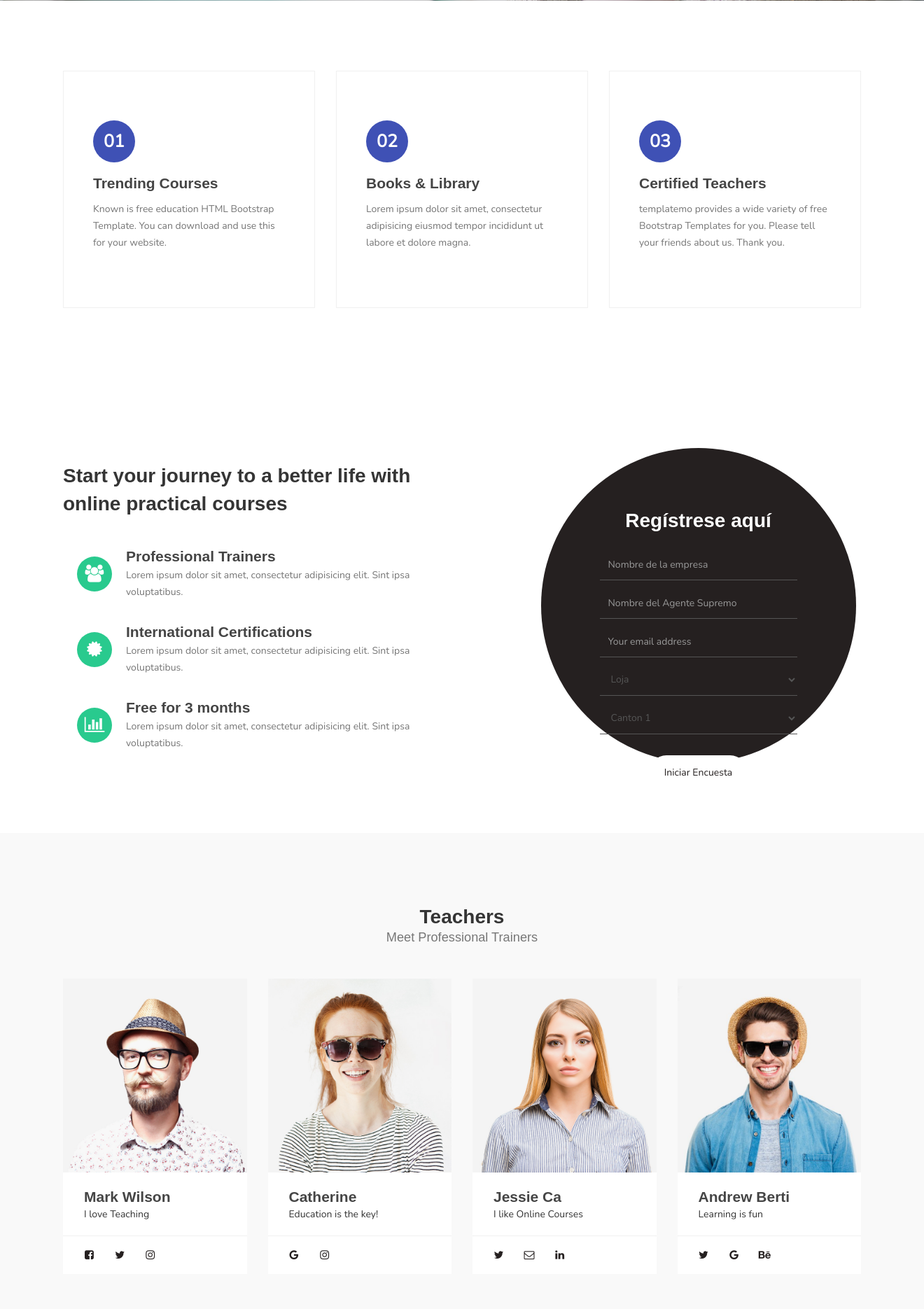
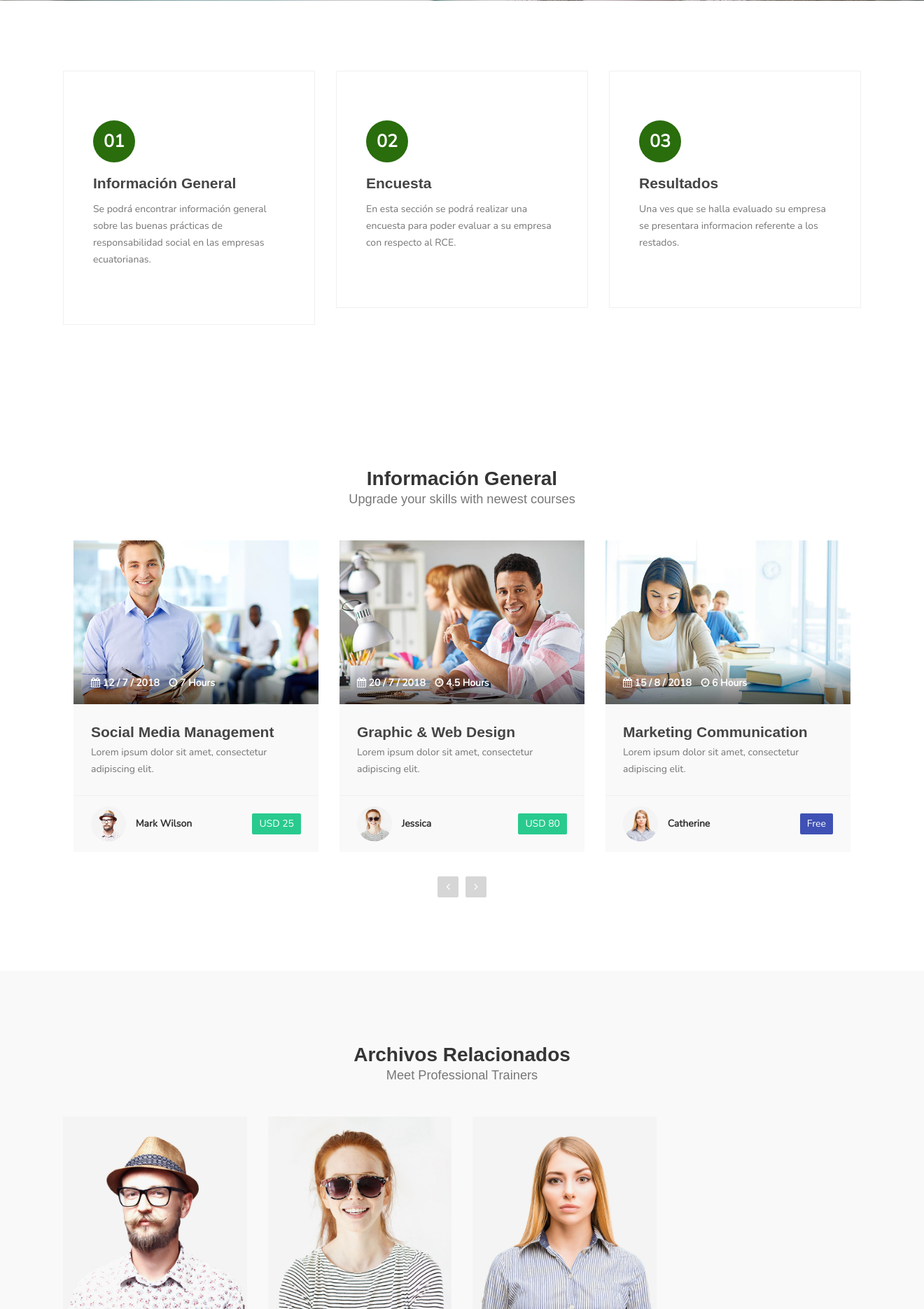
Before and after one commit to jjyanangomez/Fomentando-Buenas-Practicas-Empresas-ECU, a PHP site: page / in a window 1320 px wide; the page is wider, and only the part inside the window is pictured. Shown: the part 719-2589 px from the top of that part at 70% size. Run offline with PHP 8.4, Linux system fonts and the light colour scheme; some web fonts are replaced.

Commit message:
Merge branch 'actualizacionPrincipal' into main

```diff
--- a/css/templatemo-style.css
+++ b/css/templatemo-style.css
@@ -258,7 +258,7 @@ https://templatemo.com/tm-516-known
 
   .custom-navbar {
     background: #ffffff;
-    border-top: 5px solid #29ca8e;
+    border-top: 5px solid #9dc15b;
     border-bottom: 0;
     -webkit-box-shadow: 0 1px 30px rgba(0, 0, 0, 0.1);
     -moz-box-shadow: 0 1px 30px rgba(0, 0, 0, 0.1);
@@ -285,7 +285,7 @@ https://templatemo.com/tm-516-known
   }
 
   .custom-navbar .navbar-nav.navbar-right li a .fa {
-    background: #29ca8e;
+    background: #9dc15b;
     border-radius: 100%;
     color: #ffffff;
     width: 30px;
@@ -309,12 +309,12 @@ https://templatemo.com/tm-516-known
   }
 
   .custom-navbar .nav li a:hover {
-    background-color: #29ca8e;
+    background-color: #9dc15b;
     color: #ffffff;
   }
 
   .custom-navbar .nav li.active > a {
-    background-color: #29ca8e;
+    background-color: #9dc15b;
     color: #ffffff;
   }
 
@@ -406,7 +406,7 @@ https://templatemo.com/tm-516-known
   }
 
   .feature-thumb span {
-    background: #3f51b5;
+    background: #296d0d;
     border-radius: 50px;
     color: #ffffff;
     font-size: 25px;
@@ -683,7 +683,7 @@ https://templatemo.com/tm-516-known
   -----------------------------------------*/
 
   #contact {
-    background: #3f51b5;
+    background: #9dc15b;
   }
 
   #contact h2 {
--- a/index.html
+++ b/index.html
@@ -2,7 +2,7 @@
 <html lang="en">
 <head>
 
-     <title>Known - Education HTML Template</title>
+     <title>GOOD COMPANY</title>
 <!--
 
 Known Template
@@ -50,18 +50,18 @@ https://templatemo.com/tm-516-known
                     </button>
 
                     <!-- lOGO TEXT HERE -->
-                    <a href="#" class="navbar-brand">Known</a>
+                    <a href="#" class="navbar-brand">GOOD COMPANY</a>
                </div>
 
                <!-- MENU LINKS -->
                <div class="collapse navbar-collapse">
                     <ul class="nav navbar-nav navbar-nav-first">
-                         <li><a href="#top" class="smoothScroll">Home</a></li>
-                         <li><a href="#about" class="smoothScroll">About</a></li>
-                         <li><a href="#team" class="smoothScroll">Our Teachers</a></li>
-                         <li><a href="#courses" class="smoothScroll">Courses</a></li>
-                         <li><a href="#testimonial" class="smoothScroll">Reviews</a></li>
-                         <li><a href="#contact" class="smoothScroll">Contact</a></li>
+                         <li><a href="#top" class="smoothScroll">Inicio</a></li>
+                         <li><a href="#courses" class="smoothScroll">Información General</a></li>
+                         <li><a href="#team" class="smoothScroll">Archivos Relacionados</a></li>
+                         <li><a href="#about" class="smoothScroll">Encuesta</a></li>
+                       <!--  <li><a href="#testimonial" class="smoothScroll">Reviews</a></li> -->
+                         <li><a href="#contact" class="smoothScroll">Contactos</a></li>
                     </ul>
 
                     <ul class="nav navbar-nav navbar-right">
@@ -84,7 +84,7 @@ https://templatemo.com/tm-516-known
                                         <div class="col-md-6 col-sm-12">
                                              <h1>Distance Learning Education Center</h1>
                                              <h3>Our online courses are designed to fit in your industry supporting all-round with latest technologies.</h3>
-                                             <a href="#feature" class="section-btn btn btn-default smoothScroll">Discover more</a>
+                                             <a href="#feature" class="section-btn btn btn-default smoothScroll">Distribución de la página</a>
                                         </div>
                                    </div>
                               </div>
@@ -126,169 +126,27 @@ https://templatemo.com/tm-516-known
                     <div class="col-md-4 col-sm-4">
                          <div class="feature-thumb">
                               <span>01</span>
-                              <h3>Trending Courses</h3>
-                              <p>Known is free education HTML Bootstrap Template. You can download and use this for your website.</p>
+                              <!--<h3>Trending Courses</h3>-->
+                              <h3>Información General</h3>
+                              <p>Se podrá encontrar información general sobre las buenas prácticas de responsabilidad social en las empresas ecuatorianas.</p>
                          </div>
                     </div>
 
                     <div class="col-md-4 col-sm-4">
                          <div class="feature-thumb">
                               <span>02</span>
-                              <h3>Books & Library</h3>
-                              <p>Lorem ipsum dolor sit amet, consectetur adipisicing eiusmod tempor incididunt ut labore et dolore magna.</p>
+                              <!--<h3>Books & Library</h3>-->
+                              <h3>Encuesta</h3>
+                              <p>En esta sección se podrá realizar una encuesta para poder evaluar a su empresa con respecto al RCE.</p>
                          </div>
                     </div>
 
                     <div class="col-md-4 col-sm-4">
                          <div class="feature-thumb">
                               <span>03</span>
-                              <h3>Certified Teachers</h3>
-                              <p>templatemo provides a wide variety of free Bootstrap Templates for you. Please tell your friends about us. Thank you.</p>
-                         </div>
-                    </div>
-
-               </div>
-          </div>
-     </section>
-
-
-     <!-- ABOUT -->
-     <section id="about">
-          <div class="container">
-               <div class="row">
-
-                    <div class="col-md-6 col-sm-12">
-                         <div class="about-info">
-                              <h2>Start your journey to a better life with online practical courses</h2>
-
-                              <figure>
-                                   <span><i class="fa fa-users"></i></span>
-                                   <figcaption>
-                                        <h3>Professional Trainers</h3>
-                                        <p>Lorem ipsum dolor sit amet, consectetur adipisicing elit. Sint ipsa voluptatibus.</p>
-                                   </figcaption>
-                              </figure>
-
-                              <figure>
-                                   <span><i class="fa fa-certificate"></i></span>
-                                   <figcaption>
-                                        <h3>International Certifications</h3>
-                                        <p>Lorem ipsum dolor sit amet, consectetur adipisicing elit. Sint ipsa voluptatibus.</p>
-                                   </figcaption>
-                              </figure>
-
-                              <figure>
-                                   <span><i class="fa fa-bar-chart-o"></i></span>
-                                   <figcaption>
-                                        <h3>Free for 3 months</h3>
-                                        <p>Lorem ipsum dolor sit amet, consectetur adipisicing elit. Sint ipsa voluptatibus.</p>
-                                   </figcaption>
-                              </figure>
-                         </div>
-                    </div>
-
-                    <div class="col-md-offset-1 col-md-4 col-sm-12">
-                         <div class="entry-form">
-                              <form action="#" method="post">
-                                   <h2>Regístrese aquí</h2>
-                                   <input type="text" name="nombre Empresa" class="form-control" placeholder="Nombre de la empresa" required="">
-                                   <input type="text" name="agente Supremo" class="form-control" placeholder="Nombre del Agente Supremo" required="">
-                                   <input type="email" name="email" class="form-control" placeholder="Your email address" required="">
-                                   <select type ="select" name="Provincia" class="form-control">
-                                    <option value="Loja">Loja</option>
-                                    <option value="Cuenca">Cuenca</option>
-                                    <option value="Guayaquil">Guayaquil</option>
-                                </select>
-                                <select type ="select" name="Canton" class="form-control">
-                                    <option value="Canton 1">Canton 1</option>
-                                    <option value="Canton 2">Canton 2</option>
-                                    <option value="Canton 3">Canton 3</option>
-                                </select>
-                                   <button class="submit-btn form-control" id="form-submit">Iniciar Encuesta</button>
-                              </form>
-                         </div>
-                    </div>
-
-               </div>
-          </div>
-     </section>
-
-
-     <!-- TEAM -->
-     <section id="team">
-          <div class="container">
-               <div class="row">
-
-                    <div class="col-md-12 col-sm-12">
-                         <div class="section-title">
-                              <h2>Teachers <small>Meet Professional Trainers</small></h2>
-                         </div>
-                    </div>
-
-                    <div class="col-md-3 col-sm-6">
-                         <div class="team-thumb">
-                              <div class="team-image">
-                                   <img src="images/author-image1.jpg" class="img-responsive" alt="">
-                              </div>
-                              <div class="team-info">
-                                   <h3>Mark Wilson</h3>
-                                   <span>I love Teaching</span>
-                              </div>
-                              <ul class="social-icon">
-                                   <li><a href="#" class="fa fa-facebook-square" attr="facebook icon"></a></li>
-                                   <li><a href="#" class="fa fa-twitter"></a></li>
-                                   <li><a href="#" class="fa fa-instagram"></a></li>
-                              </ul>
-                         </div>
-                    </div>
-
-                    <div class="col-md-3 col-sm-6">
-                         <div class="team-thumb">
-                              <div class="team-image">
-                                   <img src="images/author-image2.jpg" class="img-responsive" alt="">
-                              </div>
-                              <div class="team-info">
-                                   <h3>Catherine</h3>
-                                   <span>Education is the key!</span>
-                              </div>
-                              <ul class="social-icon">
-                                   <li><a href="#" class="fa fa-google"></a></li>
-                                   <li><a href="#" class="fa fa-instagram"></a></li>
-                              </ul>
-                         </div>
-                    </div>
-
-                    <div class="col-md-3 col-sm-6">
-                         <div class="team-thumb">
-                              <div class="team-image">
-                                   <img src="images/author-image3.jpg" class="img-responsive" alt="">
-                              </div>
-                              <div class="team-info">
-                                   <h3>Jessie Ca</h3>
-                                   <span>I like Online Courses</span>
-                              </div>
-                              <ul class="social-icon">
-                                   <li><a href="#" class="fa fa-twitter"></a></li>
-                                   <li><a href="#" class="fa fa-envelope-o"></a></li>
-                                   <li><a href="#" class="fa fa-linkedin"></a></li>
-                              </ul>
-                         </div>
-                    </div>
-
-                    <div class="col-md-3 col-sm-6">
-                         <div class="team-thumb">
-                              <div class="team-image">
-                                   <img src="images/author-image4.jpg" class="img-responsive" alt="">
-                              </div>
-                              <div class="team-info">
-                                   <h3>Andrew Berti</h3>
-                                   <span>Learning is fun</span>
-                              </div>
-                              <ul class="social-icon">
-                                   <li><a href="#" class="fa fa-twitter"></a></li>
-                                   <li><a href="#" class="fa fa-google"></a></li>
-                                   <li><a href="#" class="fa fa-behance"></a></li>
-                              </ul>
+                              <!--<h3>Certified Teachers</h3>-->
+                              <h3>Resultados</h3>
+                              <p>Una ves que se halla evaluado su empresa se presentara informacion referente a los restados.</p>
                          </div>
                     </div>
 
@@ -304,7 +162,7 @@ https://templatemo.com/tm-516-known
 
                     <div class="col-md-12 col-sm-12">
                          <div class="section-title">
-                              <h2>Popular Courses <small>Upgrade your skills with newest courses</small></h2>
+                              <h2>Información General <small>Upgrade your skills with newest courses</small></h2>
                          </div>
 
                          <div class="owl-carousel owl-theme owl-courses">
@@ -469,94 +327,124 @@ https://templatemo.com/tm-516-known
           </div>
      </section>
 
-
-     <!-- TESTIMONIAL -->
-     <section id="testimonial">
+     <!-- TEAM -->
+     <section id="team">
           <div class="container">
                <div class="row">
 
                     <div class="col-md-12 col-sm-12">
                          <div class="section-title">
-                              <h2>Student Reviews <small>from around the world</small></h2>
-                         </div>
-
-                         <div class="owl-carousel owl-theme owl-client">
-                              <div class="col-md-4 col-sm-4">
-                                   <div class="item">
-                                        <div class="tst-image">
-                                             <img src="images/tst-image1.jpg" class="img-responsive" alt="">
-                                        </div>
-                                        <div class="tst-author">
-                                             <h4>Jackson</h4>
-                                             <span>Shopify Developer</span>
-                                        </div>
-                                        <p>You really do help young creative minds to get quality education and professional job search assistance. I’d recommend it to everyone!</p>
-                                        <div class="tst-rating">
-                                             <i class="fa fa-star"></i>
-                                             <i class="fa fa-star"></i>
-                                             <i class="fa fa-star"></i>
-                                             <i class="fa fa-star"></i>
-                                             <i class="fa fa-star"></i>
-                                        </div>
+                              <h2>Archivos Relacionados<small>Meet Professional Trainers</small></h2>
                          </div>
                     </div>
 
-                              <div class="col-md-4 col-sm-4">
-                                   <div class="item">
-                                        <div class="tst-image">
-                                             <img src="images/tst-image2.jpg" class="img-responsive" alt="">
+                    <div class="col-md-3 col-sm-6">
+                         <div class="team-thumb">
+                              <div class="team-image">
+                                   <img src="images/author-image1.jpg" class="img-responsive" alt="">
                               </div>
-                                        <div class="tst-author">
-                                             <h4>Camila</h4>
-                                             <span>Marketing Manager</span>
+                              <div class="team-info">
+                                   <h3>Videos</h3>
+                                   <span>I love Teaching</span>
                               </div>
-                                        <p>Trying something new is exciting! Thanks for the amazing law course and the great teacher who was able to make it interesting.</p>
-                                        <div class="tst-rating">
-                                             <i class="fa fa-star"></i>
-                                             <i class="fa fa-star"></i>
-                                             <i class="fa fa-star"></i>
-                                        </div>
+                              <ul class="social-icon">
+                                   <li><a href="#" class="fa fa-facebook-square" attr="facebook icon"></a></li>
+                                   <li><a href="#" class="fa fa-twitter"></a></li>
+                                   <li><a href="#" class="fa fa-instagram"></a></li>
+                              </ul>
                          </div>
                     </div>
 
-                              <div class="col-md-4 col-sm-4">
-                                   <div class="item">
-                                        <div class="tst-image">
-                                             <img src="images/tst-image3.jpg" class="img-responsive" alt="">
+                    <div class="col-md-3 col-sm-6">
+                         <div class="team-thumb">
+                              <div class="team-image">
+                                   <img src="images/author-image2.jpg" class="img-responsive" alt="">
                               </div>
-                                        <div class="tst-author">
-                                             <h4>Barbie</h4>
-                                             <span>Art Director</span>
+                              <div class="team-info">
+                                   <h3>Infografias</h3>
+                                   <span>Education is the key!</span>
                               </div>
-                                        <p>Donec erat libero, blandit vitae arcu eu, lacinia placerat justo. Sed sollicitudin quis felis vitae hendrerit.</p>
-                                        <div class="tst-rating">
-                                             <i class="fa fa-star"></i>
-                                             <i class="fa fa-star"></i>
-                                             <i class="fa fa-star"></i>
-                                             <i class="fa fa-star"></i>
-                                        </div>
+                              <ul class="social-icon">
+                                   <li><a href="#" class="fa fa-google"></a></li>
+                                   <li><a href="#" class="fa fa-instagram"></a></li>
+                              </ul>
                          </div>
                     </div>
 
-                              <div class="col-md-4 col-sm-4">
-                                   <div class="item">
-                                        <div class="tst-image">
-                                             <img src="images/tst-image4.jpg" class="img-responsive" alt="">
+                    <div class="col-md-3 col-sm-6">
+                         <div class="team-thumb">
+                              <div class="team-image">
+                                   <img src="images/author-image3.jpg" class="img-responsive" alt="">
                               </div>
-                                        <div class="tst-author">
-                                             <h4>Andrio</h4>
-                                             <span>Web Developer</span>
+                              <div class="team-info">
+                                   <h3>Informes</h3>
+                                   <span>I like Online Courses</span>
                               </div>
-                                        <p>Nam eget mi eu ante faucibus viverra nec sed magna. Vivamus viverra sapien ex, elementum varius ex sagittis vel.</p>
-                                        <div class="tst-rating">
-                                             <i class="fa fa-star"></i>
-                                             <i class="fa fa-star"></i>
-                                             <i class="fa fa-star"></i>
-                                             <i class="fa fa-star"></i>
-                                        </div>
+                              <ul class="social-icon">
+                                   <li><a href="#" class="fa fa-twitter"></a></li>
+                                   <li><a href="#" class="fa fa-envelope-o"></a></li>
+                                   <li><a href="#" class="fa fa-linkedin"></a></li>
+                              </ul>
                          </div>
                     </div>
 
+
+
+               </div>
+          </div>
+     </section>
+
+
+
+
+     <!-- ABOUT -->
+     <section id="about">
+          <div class="container">
+               <div class="row">
+
+                    <div class="col-md-6 col-sm-12">
+                         <div class="about-info">
+                              <h2>Start your journey to a better life with online practical courses</h2>
+
+                              <figure>
+                                   <span><i class="fa fa-users"></i></span>
+                                   <figcaption>
+                                        <h3>Professional Trainers</h3>
+                                        <p>Lorem ipsum dolor sit amet, consectetur adipisicing elit. Sint ipsa voluptatibus.</p>
+                                   </figcaption>
+                              </figure>
+
+                              <figure>
+                                   <span><i class="fa fa-certificate"></i></span>
+                                   <figcaption>
+                                        <h3>International Certifications</h3>
+                                        <p>Lorem ipsum dolor sit amet, consectetur adipisicing elit. Sint ipsa voluptatibus.</p>
+                                   </figcaption>
+                              </figure>
+
+                              <figure>
+                                   <span><i class="fa fa-bar-chart-o"></i></span>
+                                   <figcaption>
+                                        <h3>Free for 3 months</h3>
+                                        <p>Lorem ipsum dolor sit amet, consectetur adipisicing elit. Sint ipsa voluptatibus.</p>
+                                   </figcaption>
+                              </figure>
+                         </div>
+                    </div>
+
+                    <div class="col-md-offset-1 col-md-4 col-sm-12">
+                         <div class="entry-form">
+                              <form action="#" method="post">
+                                   <h2>Signup today</h2>
+                                   <input type="text" name="full name" class="form-control" placeholder="Full name" required="">
+
+                                   <input type="email" name="email" class="form-control" placeholder="Your email address" required="">
+
+                                   <input type="password" name="password" class="form-control" placeholder="Your password" required="">
+
+                                   <button class="submit-btn form-control" id="form-submit">Get started</button>
+                              </form>
+                         </div>
                     </div>
 
                </div>
```
Lines whose indentation alone changed are shown as unchanged.
